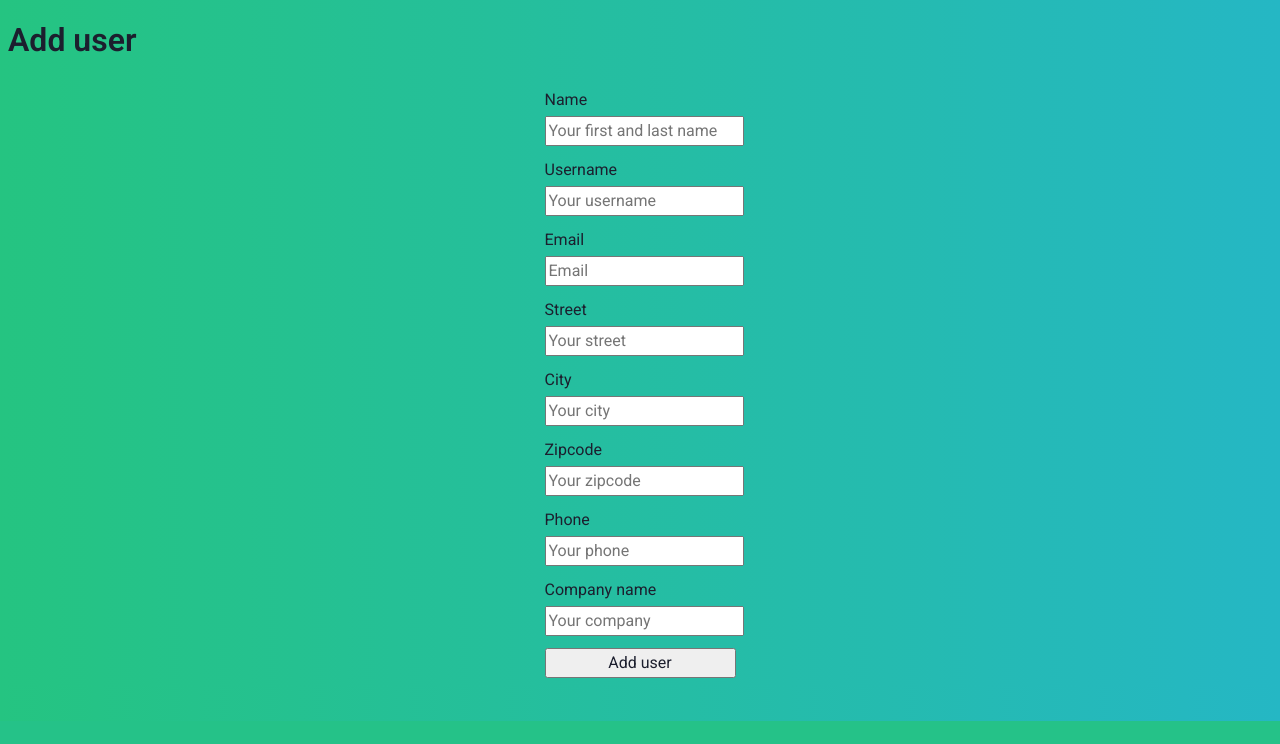
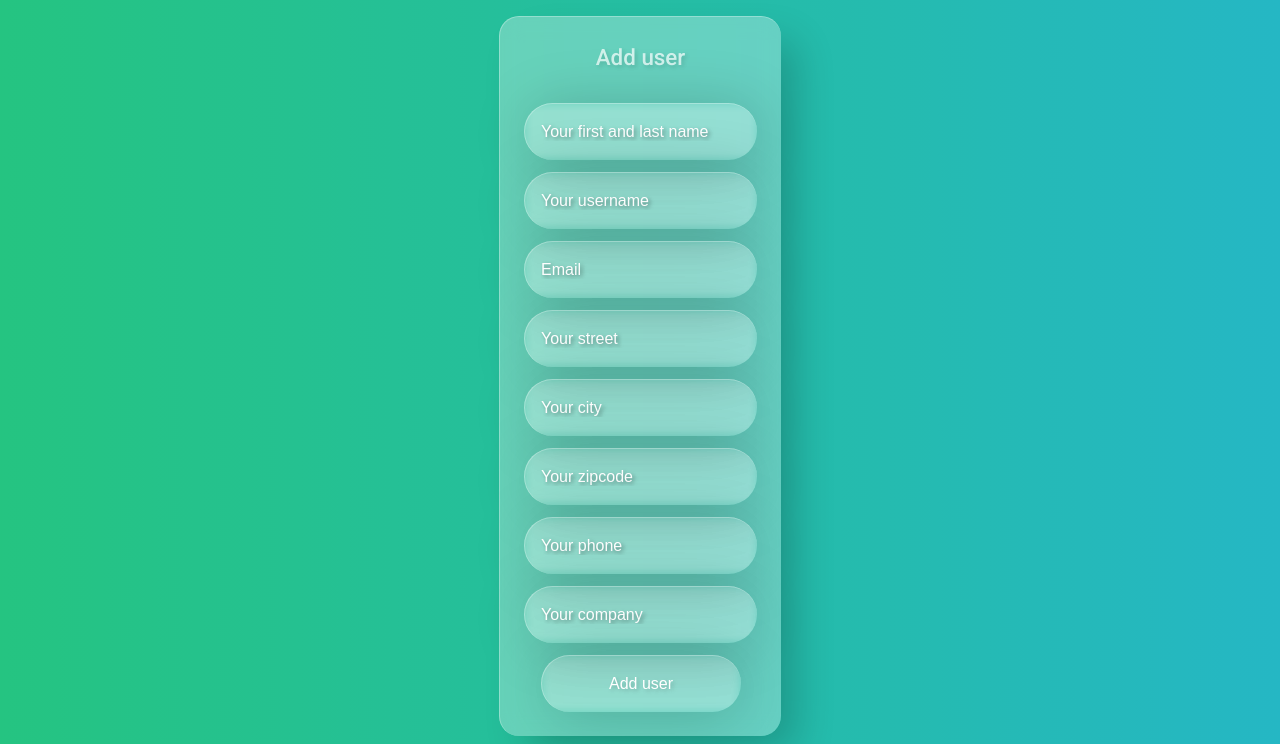
Before and after one commit to CRAZYMIXAKER/iamdripfeed-test, a PHP site: page /users/create in a window 1280 px wide. Shown: the part 79-823 px from the top of the page. Before the commit the page ends 800 px from the top, so only its background shows below. Run offline with PHP 8.4, Linux system fonts and the light colour scheme; style sheets or scripts are compiled from the project's sources.

Commit message:
feature/add_style: add style for form and edit template for it

```diff
--- a/app/Views/user/_form.twig
+++ b/app/Views/user/_form.twig
@@ -1,11 +1,11 @@
 <form
-        class="users__form"
+        class="users__form form"
         id="{{ links.uri == '/users/create' ? "add-user-form" : "update-user-form" }}"
         action="{{ links.uri == '/users/create' ? '/users/create' : '/users/update' }}"
         method="POST">
     <div class="users__form-wrapper">
+        <p class="form__header">Add user</p>
         <div class="users__form-item">
-            <label>Name</label>
             <input
                     class="users__form-input"
                     type="text"
@@ -22,7 +22,6 @@
         </div>
 
         <div class="users__form-item">
-            <label>Username</label>
             <input
                     class="users__form-input"
                     type="text"
@@ -40,7 +39,6 @@
         </div>
 
         <div class="users__form-item">
-            <label>Email</label>
             <input
                     class="users__form-input"
                     type="email"
@@ -57,7 +55,6 @@
         </div>
 
         <div class="users__form-item">
-            <label>Street</label>
             <input
                     class="users__form-input"
                     type="text"
@@ -75,7 +72,6 @@
         </div>
 
         <div class="users__form-item">
-            <label>City</label>
             <input
                     class="users__form-input"
                     type="text"
@@ -93,7 +89,6 @@
         </div>
 
         <div class="users__form-item">
-            <label>Zipcode</label>
             <input
                     class="users__form-input"
                     type="text"
@@ -111,7 +106,6 @@
         </div>
 
         <div class="users__form-item">
-            <label>Phone</label>
             <input
                     class="users__form-input"
                     type="tel"
@@ -129,7 +123,6 @@
         </div>
 
         <div class="users__form-item">
-            <label>Company name</label>
             <input
                     class="users__form-input"
                     type="text"
@@ -146,8 +139,9 @@
             {% endif %}
         </div>
 
-        <button class="users__form-btn" type="submit">
-            {{ links.uri == '/users/create' ? 'Add user' : 'Update User' }}
-        </button>
+        <input
+                class="users__form-btn"
+                type="submit"
+                value="{{ links.uri == '/users/create' ? 'Add user' : 'Update User' }}">
     </div>
 </form>
--- a/app/Views/user/_table.twig
+++ b/app/Views/user/_table.twig
@@ -28,7 +28,7 @@
                                 method="post"
                                 action="/users/{{ item.id }}"
                                 data-user-id="{{ item.id }}"
-                                class="users__item-delete form">
+                                class="users__item-delete">
                             <input type="hidden" name="id" value="{{ item.id }}">
                             <button type="submit" class="users__item-delete-btn form__btn-delete">
                                 <span>Remove button</span>
--- a/app/Views/user/new.twig
+++ b/app/Views/user/new.twig
@@ -1,6 +1,4 @@
 {% extends 'layout/main.twig' %}
 {% block content %}
-    <h1>Add user</h1>
-    <br>
     {% include 'user/_form.twig' with {links, user, errors} %}
 {% endblock %}
```
Also changed, not shown: public/assets/sass/components/forms/_form.scss, public/assets/sass/content/users/_form.scss.
